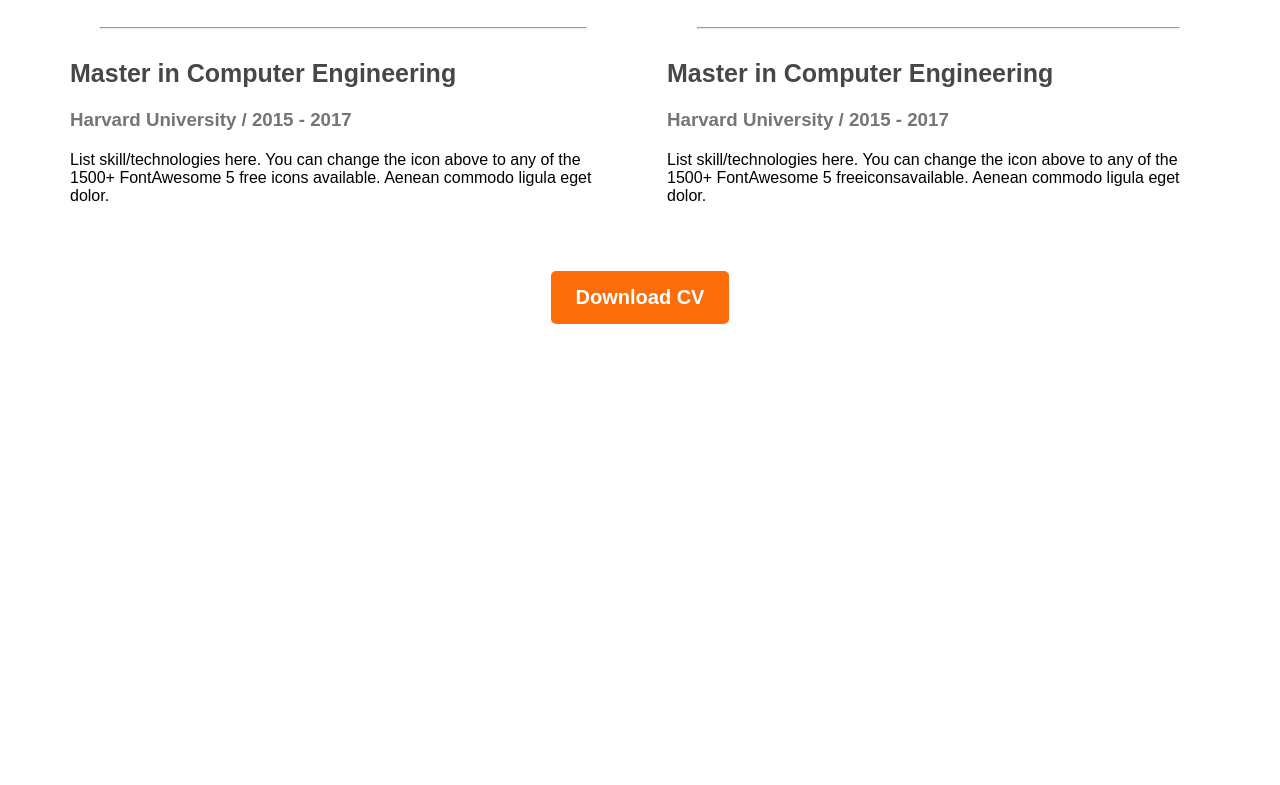
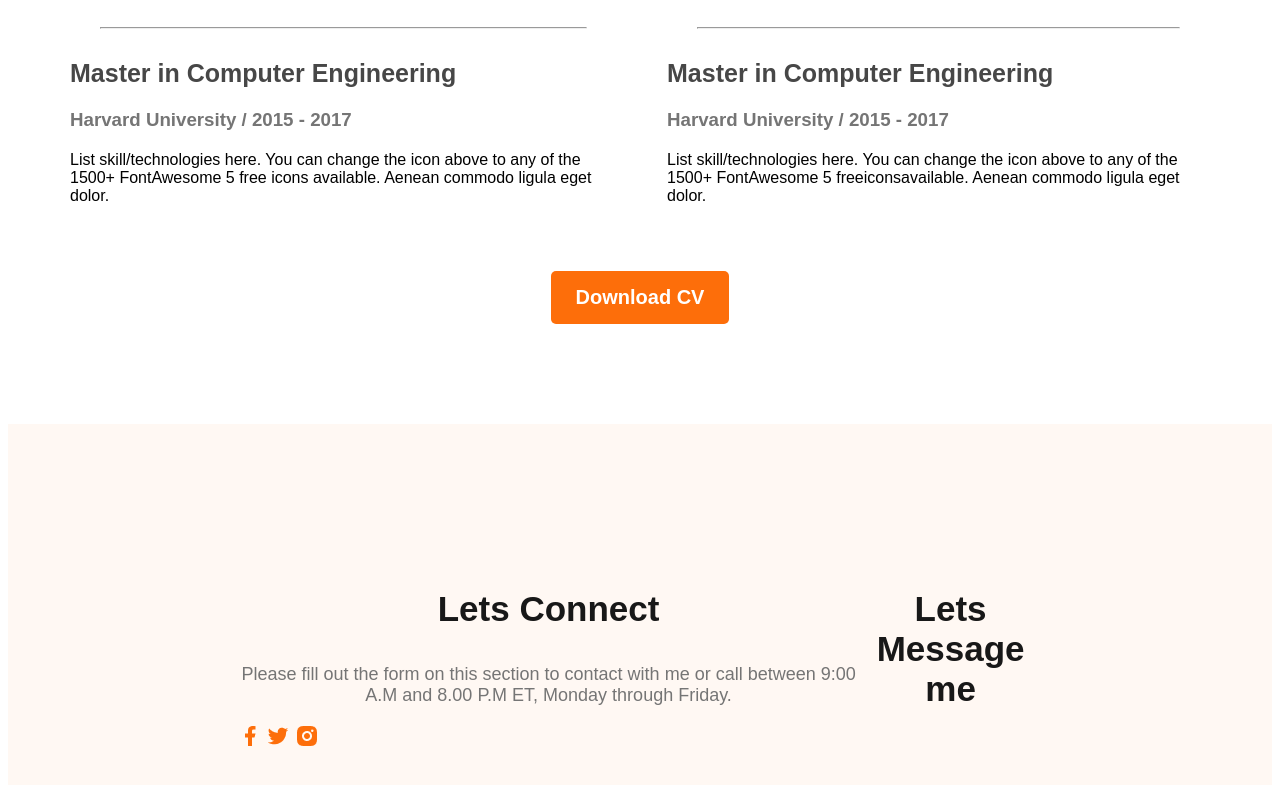
Before and after one commit to Zubayer-Aurnab/web-portfolio, a plain HTML site: page index.html in a window 1280 px wide. Shown: the part 2729-3514 px from the top of the page. Before the commit the page ends 3061 px from the top, so only its background shows below. Drawn offline with nearby package versions, Linux system fonts and the light colour scheme; a web font is replaced by a local one.

Commit message:
basic footer added

```diff
--- a/index.html
+++ b/index.html
@@ -174,7 +174,25 @@
 
     <footer>
 
+        <div class="footer-coloumn">
+            <h3 class="section-titel">Lets Connect</h3>
+            <p class="section-description">Please fill out the form on this section to contact with me or call between 9:00 A.M and 8.00 P.M ET, Monday through Friday.</p>
+
+
+            <a href=""><img src="/images/icons/facebook.png" alt=""></a>
+            <a href=""><img src="/images/icons/twitter.png" alt=""></a>
+            <a href=""><img src="/images/icons/insta.png" alt=""></a>
+
+
+        </div>
+        <div class="footer-coloumn">
+            <h3 class="section-titel">Lets Message me</h3>
+        </div>
+
     </footer>
+
+
+
 </body>
 
 </html>
--- a/styles/portfolio.css
+++ b/styles/portfolio.css
@@ -203,4 +203,11 @@ resume-item-description {
 .download-cv{
     text-align: center;
     margin-top: 50px;
+    margin-bottom: 100px;
 }
+/* footer style */
+footer{
+    display: flex;
+    background-color: #FFF8F3;
+    padding: 130px 230px;
+}
```
